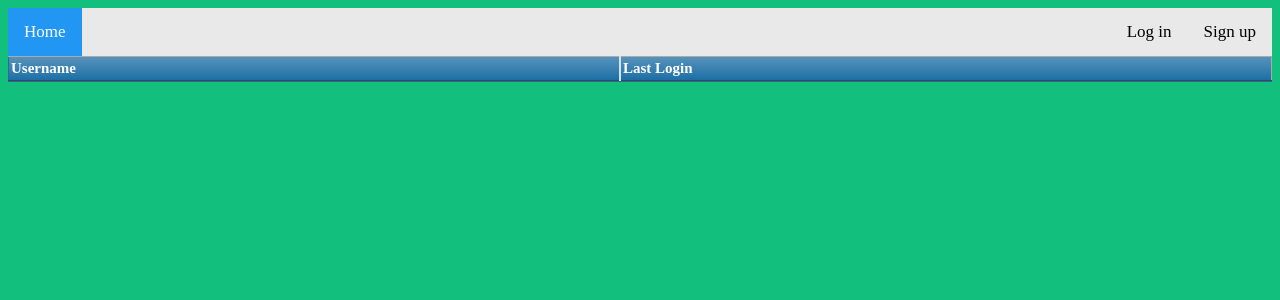
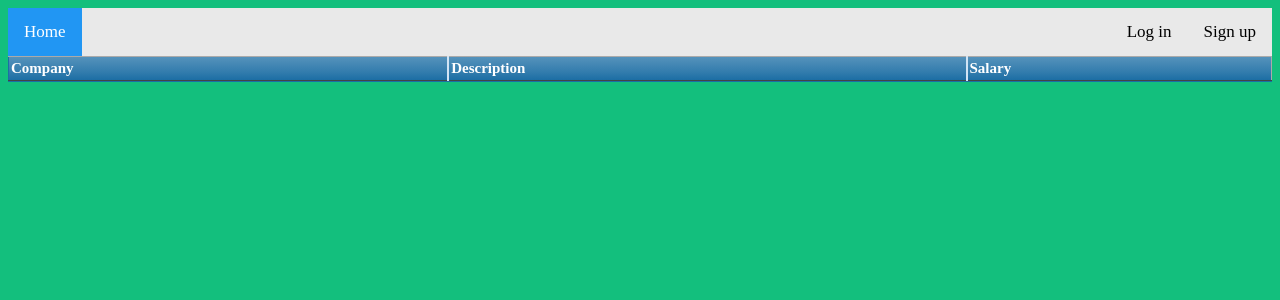
Before and after one commit to mikaelllll/WebsiteAPI, a Django app: page /user_admin_home/ in a window 1280 px wide. Shown: the top 300 px of the page. Run offline with Django 3.2, Linux system fonts and the light colour scheme; data comes from the database, SQL or seed files in the repository; both versions use the stored data as it was after the commit; lists and menus that the app fills with data are empty.

Commit message:
Visual for user to register for a job

```diff
--- a/api/website/templates/website/user_admin_home.html
+++ b/api/website/templates/website/user_admin_home.html
@@ -7,17 +7,18 @@
 <table class="blueTable">
 <thead>
 <tr>
-<th>Username</th>
-<th>Last Login</th>
+<th>Company</th>
+<th>Description</th>
+<th>Salary</th>
 </tr>
 </thead>
 <tbody>
 {% for job_vacancy in all_job_vacancy %}
 <tr>
     {% if not job_vacancy.isDeleted and job_vacancy.userADMID_id == user.id %}
-        <td>Company: {{ job_vacancy.company }}, </td>
-        <td>Description: {{ job_vacancy.description }}, </td>
-        <td>Salary: {{ job_vacancy.salary }}</td>
+        <td>{{ job_vacancy.company }} </td>
+        <td>{{ job_vacancy.description }} </td>
+        <td>{{ job_vacancy.salary }}</td>
     {% endif %}
 </tr>
 {% endfor %}
--- a/api/website/views.py
+++ b/api/website/views.py
@@ -7,6 +7,9 @@ from django.shortcuts import get_object_or_404, redirect, render
 from django.urls import reverse_lazy
 from django.utils.decorators import method_decorator
 from django.views.generic import CreateView, ListView, UpdateView, TemplateView
+from django import template
+
+register = template.Library()
 
 from .decorators import user_required
 from .forms import SignUpForm, AdminUserSignUpForm, JobVacancySignUpForm, JobApplicationRegisterForm, UserChangeForm
@@ -92,13 +95,13 @@ class ListAllJobVacancyUser(ListView):
                 isDeleted = False
             )
 
-            print (instance.userID)
+            search = JobApplication.objects.filter(
+                jobVacancyID = request.POST.get('id')).filter(
+                    userID = User.objects.filter(id=request.user.id).first()
+            ).first()
 
-
-            print (request.user.id)
-            print (request.POST.get('id'))
-
-            instance.save()
+            if search is None:
+                instance.save()
 
 
         return redirect('user_home')
```
Also changed, not shown: api/website/templates/website/user_home.html (+19 -6 lines), api/db.sqlite3, api/website/forms.py (line endings or trailing spaces).
